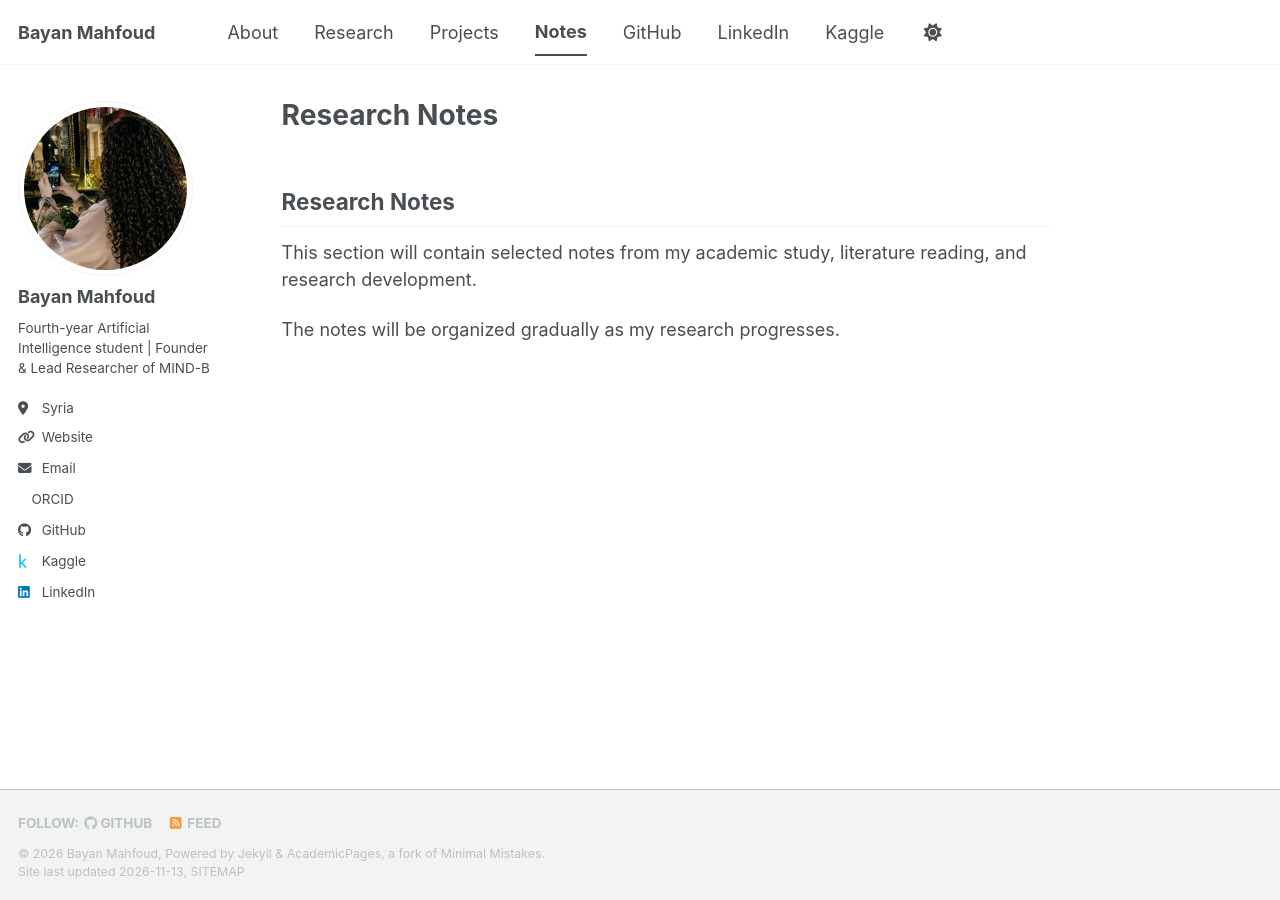
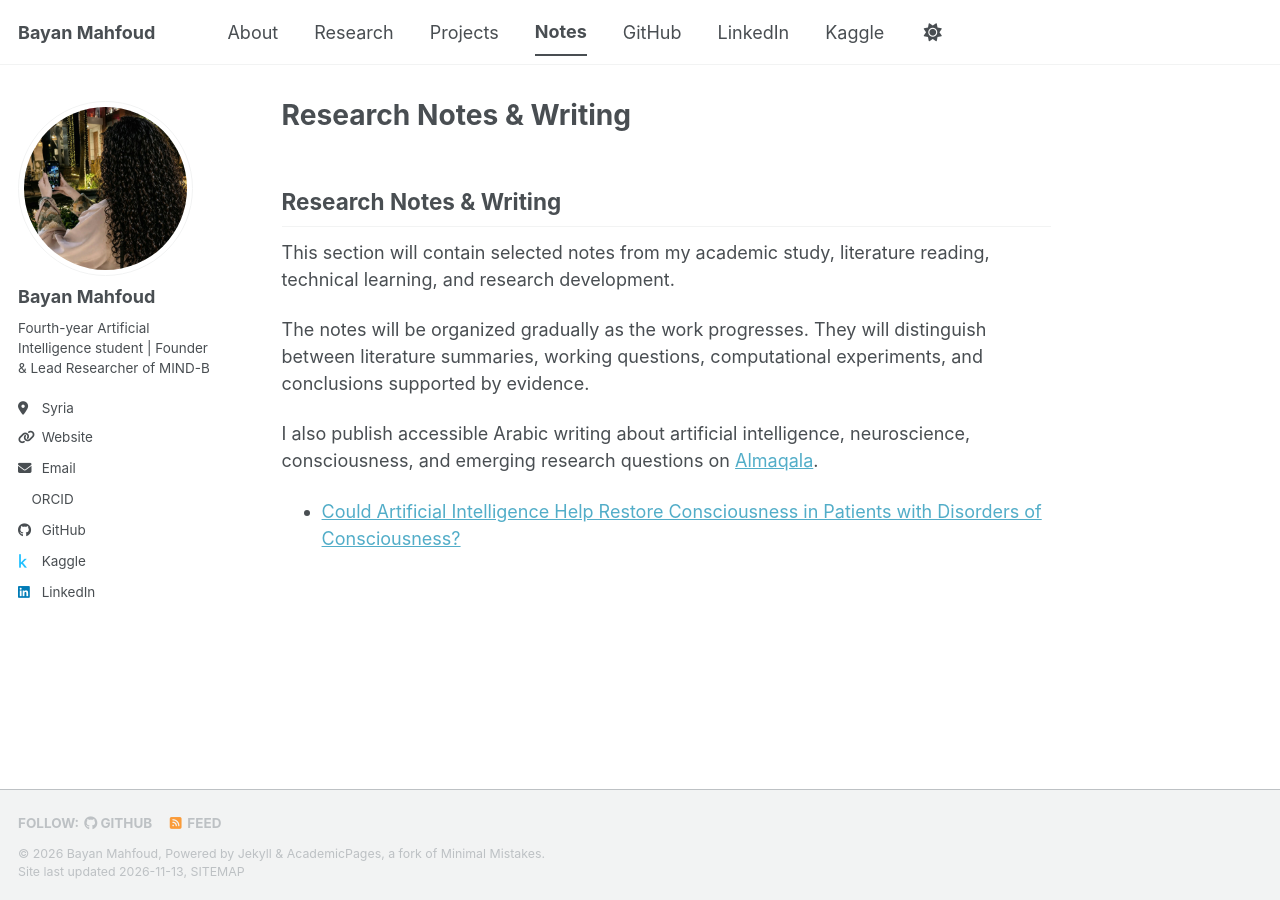
Before and after one commit to BayanMahfoud/BayanMahfoud-academic-preview, a Jekyll site: the page built from _pages/notes.md, in a window 1280 px wide. Built offline with Jekyll 4.4.1, drawn with Linux system fonts in a browser that asks for light colours; a style sheet for code colours, icons or effects is not loaded.

Commit message:
Revise notes section to include writing and details
Updated the title and content of the notes section to include writing and clarify the organization of notes.

```diff
--- a/_pages/notes.md
+++ b/_pages/notes.md
@@ -1,11 +1,15 @@
 ---
-title: "Research Notes"
+title: "Research Notes & Writing"
 permalink: /notes/
 author_profile: true
 ---
 
-## Research Notes
+## Research Notes & Writing
 
-This section will contain selected notes from my academic study, literature reading, and research development.
+This section will contain selected notes from my academic study, literature reading, technical learning, and research development.
 
-The notes will be organized gradually as my research progresses.
+The notes will be organized gradually as the work progresses. They will distinguish between literature summaries, working questions, computational experiments, and conclusions supported by evidence.
+
+I also publish accessible Arabic writing about artificial intelligence, neuroscience, consciousness, and emerging research questions on [Almaqala](https://almaqala.blog/ ).
+
+- [Could Artificial Intelligence Help Restore Consciousness in Patients with Disorders of Consciousness?](https://almaqala.blog/article/ADZ2Rh4BqFZpik5qFTGZ )
```
